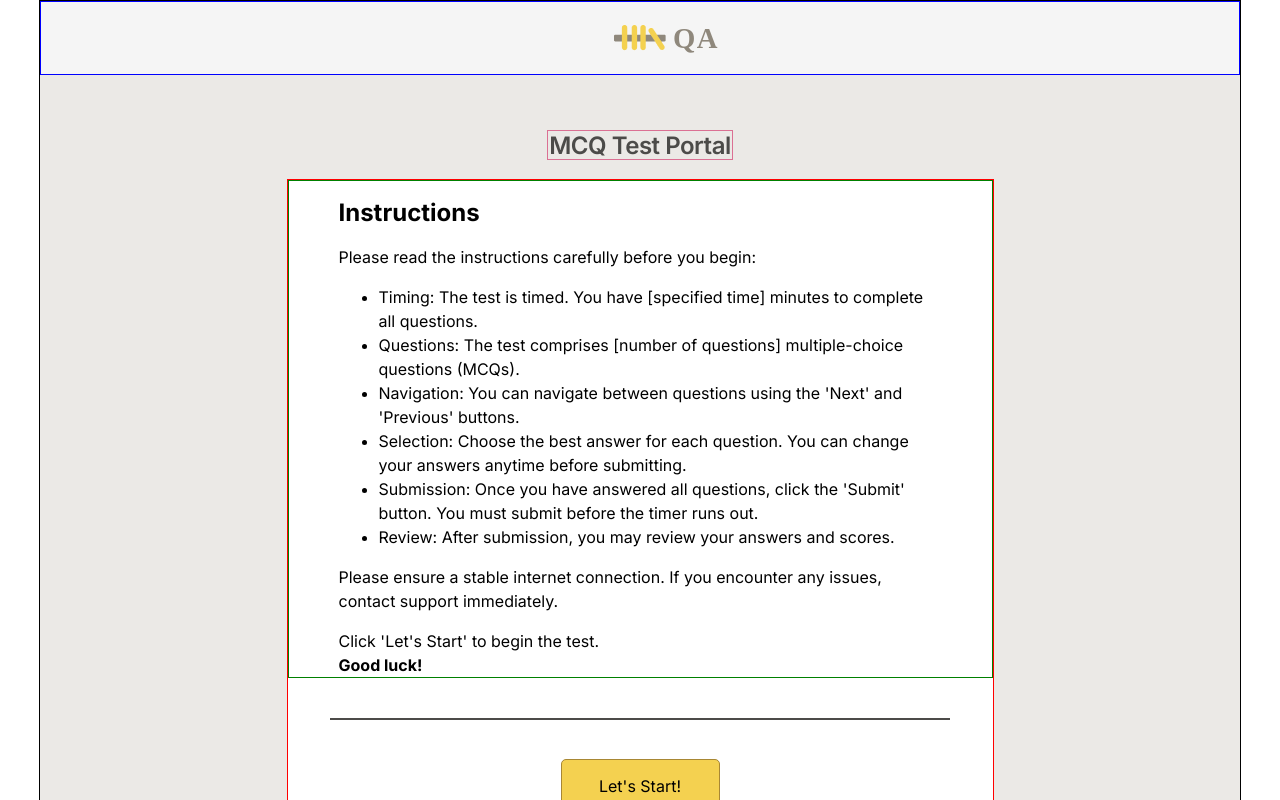
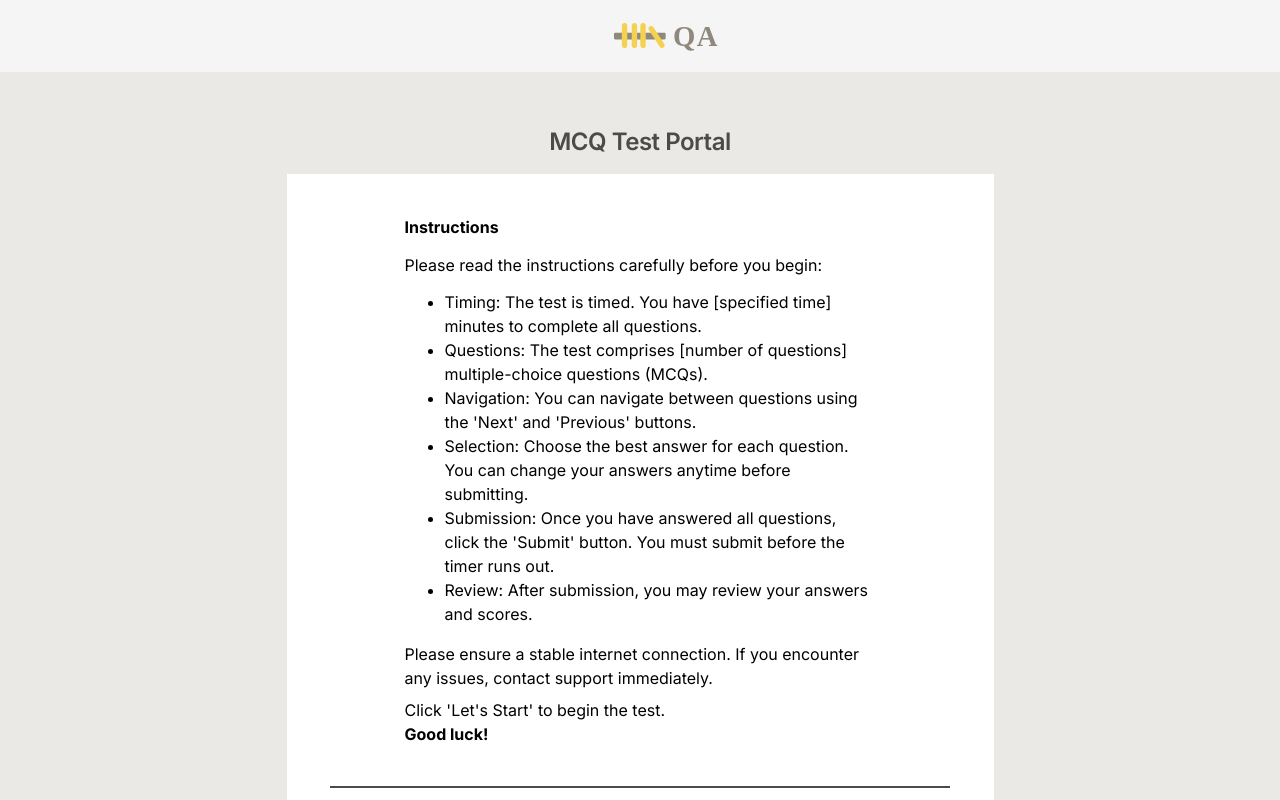
Before and after one commit to Rani-rathod/mcq-test-portal, a Next.js app: page / in a window 1280 px wide. Shown: the top 800 px of the page. Built offline with nearby package versions, Linux system fonts and the light colour scheme.

Commit message:
Working on responsive page

```diff
--- a/app/component/Main.js
+++ b/app/component/Main.js
@@ -6,20 +6,19 @@ function Main() {
 			<div className="main-page">
 				<div className='mcq-div'>MCQ Test Portal</div>
 				<div className="instructions">
-					<div className='info'>
-					<h2>Instructions</h2>
-					<p>Please read the instructions carefully before you begin:</p>
-					<ul>
+					<div className='info1'><b>Instructions</b></div>
+					<div className='info2'>Please read the instructions carefully before you begin:</div>
+					<div className='ul-div'><ul>
 						<li>Timing: The test is timed. You have [specified time] minutes to complete all questions.</li>
 						<li>Questions: The test comprises [number of questions] multiple-choice questions (MCQs).</li>
 						<li>Navigation: You can navigate between questions using the 'Next' and 'Previous' buttons.</li>
 						<li>Selection: Choose the best answer for each question. You can change your answers anytime before submitting.</li>
 						<li>Submission: Once you have answered all questions, click the 'Submit' button. You must submit before the timer runs out.</li>
 						<li>Review: After submission, you may review your answers and scores.</li>
-					</ul>
-					<p>Please ensure a stable internet connection. If you encounter any issues, contact support immediately.</p>
-					<div>Click 'Let's Start' to begin the test.</div>
-					<div><b>Good luck!</b></div>
+					</ul></div>
+					<div className='info3'>Please ensure a stable internet connection. If you encounter any issues, contact support immediately.</div>
+					<div className='info4'>Click 'Let's Start' to begin the test.
+						<br></br><b>Good luck!</b>
 					</div>
 					<div className='line'></div>
 					<button className="start-button">Let's Start!</button>
--- a/app/globals.css
+++ b/app/globals.css
@@ -1,28 +1,28 @@
 body {
-    margin: 0px;
-    padding: 0px;
+    /* margin: 0px;
+    padding: 0px; */
+    margin: auto;
 }
 
 .main-container {
-    border: 1px solid black;
-    width: 1200px;
+    /* border: 1px solid black; */
+    width: 100%;
     /* height: 1109px; */
-    margin: auto;
-    background-color: #EBE9E6;
+    /* margin: auto; */
     display: flex;
     flex-direction: column;
-    min-height: 100vh;
-
+    /* min-height: 100vh; */
+    background-color: #EBE9E6;
 }
 
 
-
 .header {
-    border: 1px solid blue;
+    /* border: 1px solid blue; */
     display: flex;
     align-items: center;
     justify-content: center;
     height: 72px;
+    width: 100%;
     background-color: #f5f5f5;
 }
 
@@ -49,7 +49,7 @@ body {
 
 
 .mcq-div {
-    border: 1px solid palevioletred;
+    /* border: 1px solid palevioletred; */
     color: #4C4B49;
     font-family: Inter;
     font-size: 24px;
@@ -66,6 +66,8 @@ body {
 
 .main-page {
     text-align: center;
+    margin-left: auto;
+    margin-right: auto;
 
 }
 
@@ -76,18 +78,44 @@ body {
     margin: auto;
     margin-bottom: 77px;
     width: 705px;
-    border: 1px solid red;
+    /* height: 620px; */
+    border: 1px solid white;
     /* padding: 80px; */
-    /* padding-left: 117px;
-    /* padding-right: 116px; */
     background-color: #fff;
+}
 
+.info1{
+    /* border: 1px solid black; */
+    height: 22px;
+    width: 471px;
+    margin: auto;
+    margin-top: 40px;
+    margin-bottom: 16px;
 }
-.info{
-    border: 1px solid green;
-    padding-left: 50px;
-    padding-right: 50px;
+.info2{
+    /* border: 1px solid blue; */
+    height: 21px;
+    width: 471px;
+    margin: auto;
 }
+.ul-div{
+    width: 471px;
+    /* border: 1px solid red; */
+    margin: auto;
+}
+.info3{
+    /* border: 1px solid green; */
+    width: 471px;
+    margin: auto;
+}
+.info4{
+    /* border: 1px solid black; */
+    width: 471px;
+    margin: auto;
+    margin-top: 8px;
+}
+
+
 .line{
     /* border: 1px solid black; */
     background-color: #4C4B49;
@@ -97,6 +125,7 @@ body {
     margin-top: 40px;
 
 }
+
 .start-button {
     margin-top: 39px;
     margin-bottom: 49px;
@@ -104,8 +133,8 @@ body {
     margin-right: 273px;
     padding: 10px 20px;
     font-size: 16px;
-    background-color: #F4D150;
-    border: 1px solid #a88734;
+    background-color: #FEEEB4;
+    border: 1px solid #F4D150;
     border-radius: 5px;
     font-family: Inter;
     width: 159px;
@@ -115,15 +144,17 @@ body {
 
 
 .footer {
-    border: 1px solid black;
+    /* border: 1px solid blue; */
     background-color: #4C4B49;
     display: flex;
+    width: 100%;
+    height: 171px;
     flex-direction: column;
     justify-content: center;
     align-items: center;
-    align-self: stretch;
-    text-align: center;
-    padding: 46px 0px 73px 0px;
+    /* align-self: stretch; */
+    /* text-align: center; */
+    /* padding: 46px 0px 73px 0px; */
 }
 
 .footerHeader {
@@ -141,5 +172,75 @@ body {
 
 
 @media (max-width:360px){
+    body{
+        margin: auto;
+    }
+
+    .header{
+        /* border: solid 1px green; */
+        width: 360px;
+        margin: auto;
+    }
+    .mcq-div {
+        width: 184px;
+        font-size: 24px;
+        /* font-size: 18px; */
+        /* margin-left: 90px; */
+    }
+
+    .instructions {
+        width: 320px;
+        margin: auto;
+        margin-bottom: 80px;
+        /* margin-bottom: 80px; */
+    }
+    .info1{
+        /* border: 1px solid black; */
+        margin-top: 40px;
+        margin-bottom: 15px;
+        text-align: center;
+        width: 280px;
+        height: 22px;
+
+    }
+    .info2{
+        width: 280px;
+        height: 42px;
+    }
+    .ul-div{
+        width: 280px;
+        height: 378px;
+    }
+
+    .info3{
+        /* border: 1px solid black; */
+        width: 280px;
+        margin-top: 130px;
+    }
+    .info4{
+        /* border: 1px solid black; */
+        margin-top: 8px;
+        width: 280px;
+        height: 42px;
+    }
+
+    .line{
+        width: 280px;
+    }
+
+    .start-button{
+        width: 159px;
+        margin-left: 80px;
+        margin-right: 81px;
+    }
+
+
+    .footer{
+        width: 360px;
+        flex-direction: column;
+        justify-content: center;
+        align-items: center;
+    }
+
 
 }
```
